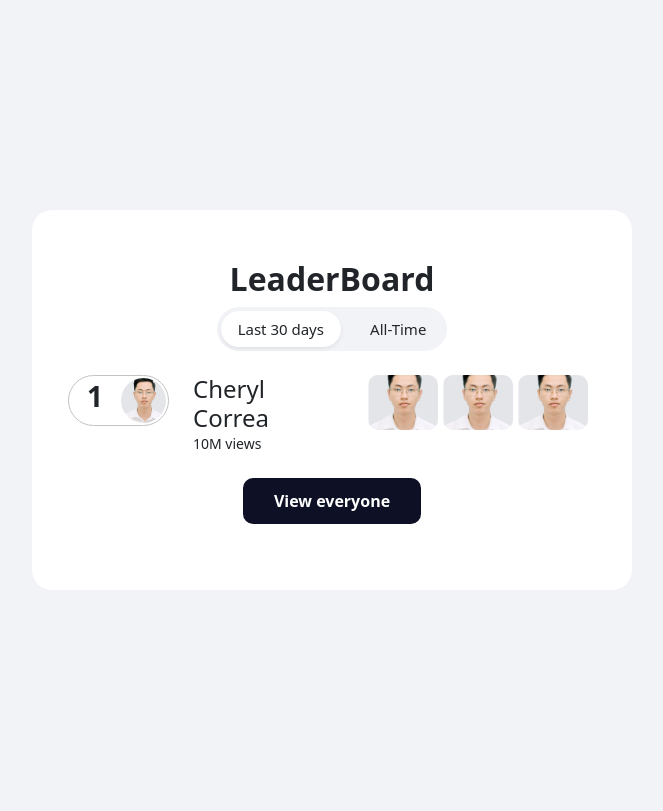
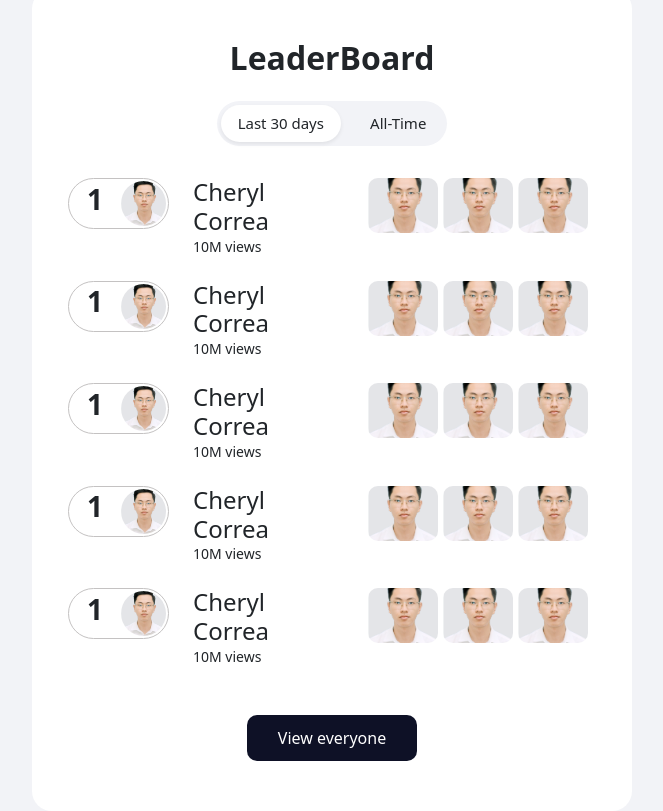
Before and after one commit to TranVuThanhLam/LeaderBoard, a plain HTML site: page index.html in a window 1280 px wide. Shown: the whole page, without its empty margins (308-971 px from the left). Drawn offline with nearby package versions, Linux system fonts and the light colour scheme.

Commit message:
More completed

```diff
--- a/index.html
+++ b/index.html
@@ -61,12 +61,140 @@
         <div class="d-flex justify-content-center">
             <h2 class="bold">LeaderBoard</h2>
         </div>
-        <div class="d-flex justify-content-center mb-3">
+        <div class="d-flex justify-content-center my-3">
             <div class="bg-grey btn-round">
                 <button class="font-size-radio-button px-3 btn bg-white m-1 btn-round shadow-sm">Last 30 days</button>
                 <button class="font-size-radio-button px-3 btn m-1">All-Time</button>
             </div>
         </div>
+        <!-- leader row -->
+        <div class="row w-100 pt-3 mx-4">
+            <div class="col-6">
+                <div class="row">
+                    <div class="col-5">
+                        <div class="d-flex justify-content-between align-items-center btn-round"
+                            style="gap: 10px; border-style: solid; border-width: 1px; border-color: rgb(196, 194, 194); padding: 2px;">
+                            <h3 class="bold ms-3">1</h3>
+                            <img class="avatar" src="lam.png" alt="avatar">
+                        </div>
+                    </div>
+                    <div class="col">
+                        <h4 class="m-0">Cheryl Correa</h4>
+                        <p class="m-0 small">10M views</p>
+                    </div>
+                </div>
+            </div>
+            <div class="col-6">
+                <div class="row">
+                    <div class="col-3">
+                        <img class="img" style="border-radius: 10px;" src="lam.png" alt="igm1">
+                    </div>
+                    <div class="col-3">
+                        <img class="img" style="border-radius: 10px;" src="lam.png" alt="igm2">
+                    </div>
+                    <div class="col-3">
+                        <img class="img" style="border-radius: 10px;" src="lam.png" alt="igm3">
+                    </div>
+                </div>
+            </div>
+        </div>
+        <!-- leader row end -->
+        <!-- leader row -->
+        <div class="row w-100 my-4 mx-4">
+            <div class="col-6">
+                <div class="row">
+                    <div class="col-5">
+                        <div class="d-flex justify-content-between align-items-center btn-round"
+                            style="gap: 10px; border-style: solid; border-width: 1px; border-color: rgb(196, 194, 194); padding: 2px;">
+                            <h3 class="bold ms-3">1</h3>
+                            <img class="avatar" src="lam.png" alt="avatar">
+                        </div>
+                    </div>
+                    <div class="col">
+                        <h4 class="m-0">Cheryl Correa</h4>
+                        <p class="m-0 small">10M views</p>
+                    </div>
+                </div>
+            </div>
+            <div class="col-6">
+                <div class="row">
+                    <div class="col-3">
+                        <img class="img" style="border-radius: 10px;" src="lam.png" alt="igm1">
+                    </div>
+                    <div class="col-3">
+                        <img class="img" style="border-radius: 10px;" src="lam.png" alt="igm2">
+                    </div>
+                    <div class="col-3">
+                        <img class="img" style="border-radius: 10px;" src="lam.png" alt="igm3">
+                    </div>
+                </div>
+            </div>
+        </div>
+        <!-- leader row end -->
+        <!-- leader row -->
+        <div class="row w-100 my-4 mx-4">
+            <div class="col-6">
+                <div class="row">
+                    <div class="col-5">
+                        <div class="d-flex justify-content-between align-items-center btn-round"
+                            style="gap: 10px; border-style: solid; border-width: 1px; border-color: rgb(196, 194, 194); padding: 2px;">
+                            <h3 class="bold ms-3">1</h3>
+                            <img class="avatar" src="lam.png" alt="avatar">
+                        </div>
+                    </div>
+                    <div class="col">
+                        <h4 class="m-0">Cheryl Correa</h4>
+                        <p class="m-0 small">10M views</p>
+                    </div>
+                </div>
+            </div>
+            <div class="col-6">
+                <div class="row">
+                    <div class="col-3">
+                        <img class="img" style="border-radius: 10px;" src="lam.png" alt="igm1">
+                    </div>
+                    <div class="col-3">
+                        <img class="img" style="border-radius: 10px;" src="lam.png" alt="igm2">
+                    </div>
+                    <div class="col-3">
+                        <img class="img" style="border-radius: 10px;" src="lam.png" alt="igm3">
+                    </div>
+                </div>
+            </div>
+        </div>
+        <!-- leader row end -->
+        <!-- leader row -->
+        <div class="row w-100 my-4 mx-4">
+            <div class="col-6">
+                <div class="row">
+                    <div class="col-5">
+                        <div class="d-flex justify-content-between align-items-center btn-round"
+                            style="gap: 10px; border-style: solid; border-width: 1px; border-color: rgb(196, 194, 194); padding: 2px;">
+                            <h3 class="bold ms-3">1</h3>
+                            <img class="avatar" src="lam.png" alt="avatar">
+                        </div>
+                    </div>
+                    <div class="col">
+                        <h4 class="m-0">Cheryl Correa</h4>
+                        <p class="m-0 small">10M views</p>
+                    </div>
+                </div>
+            </div>
+            <div class="col-6">
+                <div class="row">
+                    <div class="col-3">
+                        <img class="img" style="border-radius: 10px;" src="lam.png" alt="igm1">
+                    </div>
+                    <div class="col-3">
+                        <img class="img" style="border-radius: 10px;" src="lam.png" alt="igm2">
+                    </div>
+                    <div class="col-3">
+                        <img class="img" style="border-radius: 10px;" src="lam.png" alt="igm3">
+                    </div>
+                </div>
+            </div>
+        </div>
+        <!-- leader row end -->
         <!-- leader row -->
         <div class="row w-100 my-4 mx-4">
             <div class="col-6">
@@ -101,8 +229,8 @@
         <!-- leader row end -->
 
 
-        <div class="d-flex justify-content-center my-3">
-            <button class="btn bold"
+        <div class="d-flex justify-content-center mt-5">
+            <button class="btn"
                 style="background-color: #0E1126; color: white; padding: 10px 30px 10px 30px; border-radius: 10px;">
                 View everyone</button>
         </div>
```
